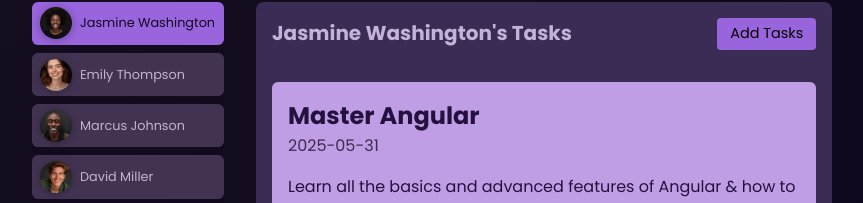
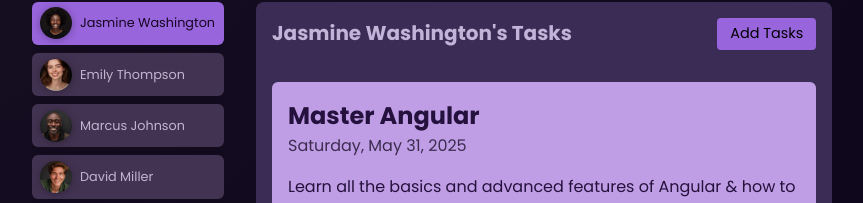
Before and after one commit to RaidThabet/angular-learning, an Angular app: page / in a window 1280 px wide. Both pictures are taken after a click on the button "Jasmine Washington". Shown: the part 270-473 px from the top of the page, without its empty margins (208-1071 px from the left). Built offline with nearby package versions, Linux system fonts and the light colour scheme.

Commit message:
Angular pipes

```diff
--- a/src/app/tasks/task/task.component.html
+++ b/src/app/tasks/task/task.component.html
@@ -1,7 +1,7 @@
 <app-card>
   <article>
     <h2>{{ task.title }}</h2>
-    <time>{{ task.dueDate }}</time>
+    <time>{{ task.dueDate | date:"fullDate" }}</time>
     <p>{{ task.summary }}</p>
     <p class="actions">
       <button (click)="onComplete()">Complete</button>
--- a/src/app/tasks/task/task.component.ts
+++ b/src/app/tasks/task/task.component.ts
@@ -1,12 +1,14 @@
 import {Component, EventEmitter, Input, Output} from '@angular/core';
 import {Task} from './task.model';
 import {CardComponent} from '../../shared/card/card.component';
+import {DatePipe} from '@angular/common';
 
 
 @Component({
   selector: 'app-task',
   imports: [
-    CardComponent
+    CardComponent,
+    DatePipe
   ],
   templateUrl: './task.component.html',
   styleUrl: './task.component.css'
```
